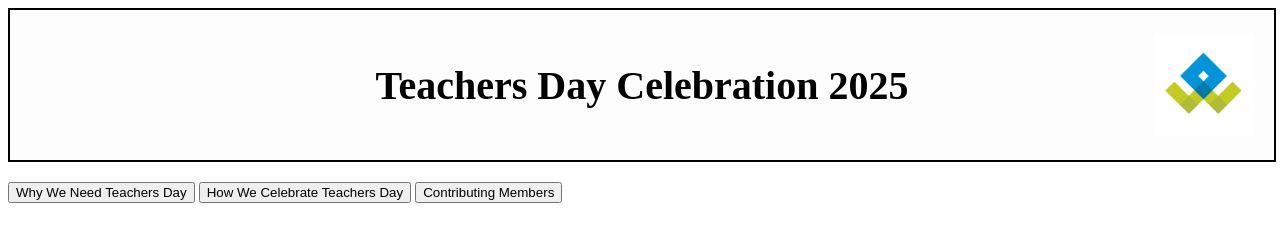
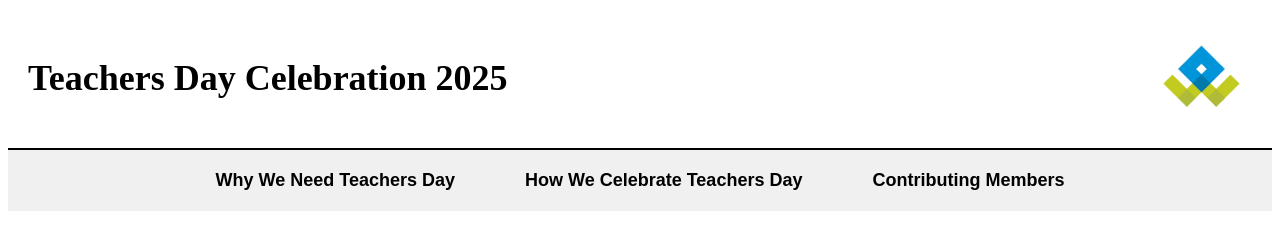
Before and after one commit to McTauYT/schoolprojectagin, a plain HTML site: page index.html in a window 1280 px wide. Drawn offline with Linux system fonts and the light colour scheme.

Commit message:
Update style.css

```diff
--- a/style.css
+++ b/style.css
@@ -1,43 +1,64 @@
-#header {
-    width: 100%;
-    height: 150px;
+
+.navbar {
+    display: flex;
+    justify-content: center;
+    background-color: #f0f0f0;
+    padding: 12px;
+    gap: 40px;
+    position: sticky;
+    top: 0;
+}
+
+.navbar button {
+    background: none;
+    border: none;
+    font-weight: bold;
+    font-size: 18px;
+    cursor: pointer;
+    padding: 8px 15px;
+    border-radius: 6px;
+    transition: background 0.3s;
+}
+
+.navbar button:hover {
+    background-color: #ddd;
+}
+
+#main-content {
+    padding: 30px;
+    min-height: 400px;
+}
+
+.content {
+    font-size: 30px;
     border: 2px solid black;
     display: flex;
+    justify-content: center;
     align-items: center;
-    justify-content: center;
-    position: relative;
-    background-color: #fdfdfd;
-    margin-bottom: 20px;
+    margin: 15px 0;
+    padding: 10px;
+}
+
+.content img {
+    width: 120px;
+    height: 120px;
+    margin-left: 10px;
+}
+#header {
+    display: flex;
+    align-items: center;
+    justify-content: space-between; /* pushes text left, logo right */
+    padding: 20px;
+    border-bottom: 2px solid black;
+}
+
+#header h1 {
+    margin: 0;
+    font-size: 36px;
 }
 
 #header img {
-    position: absolute;
-    right: 20px;
     width: 100px;
     height: auto;
+    margin-left: 20px;
 }
-
-#header h1 {
-    font-size: 2.5rem;
-    margin: 0;
-    text-align: center;
-}
-#content {
-    display: flex;
-    align-items: center;
-    justify-content: center;
-    font-size: 60px;
-    position: relative;
-    padding: 20px;
-}
-
-#content img {
-    position: absolute;
-    right: 20px;
-    width: 120px;
-    height: 120px;
-    object-fit: contain;
-}
-#whole-content{
-    border: 2px solid black;
-}
```
